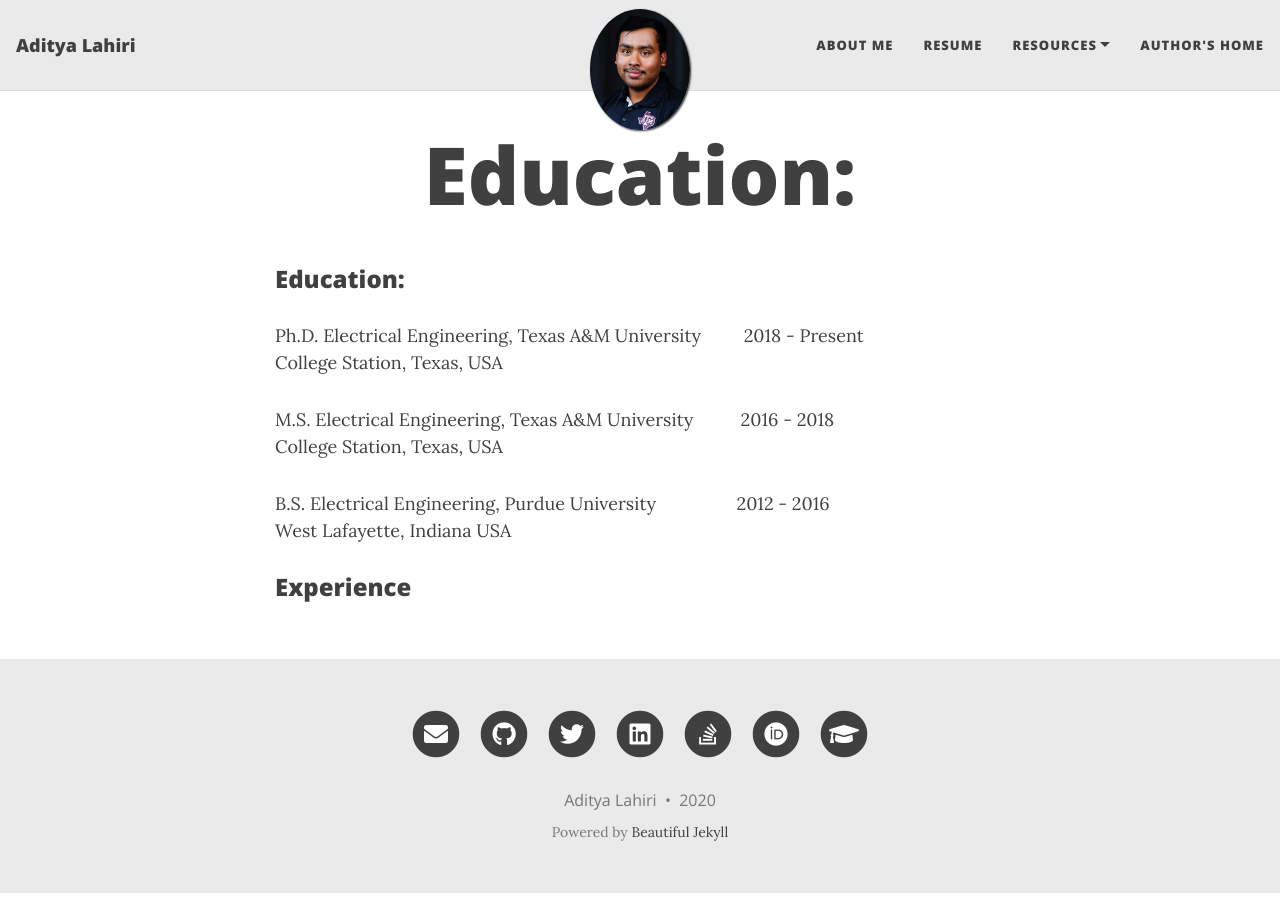
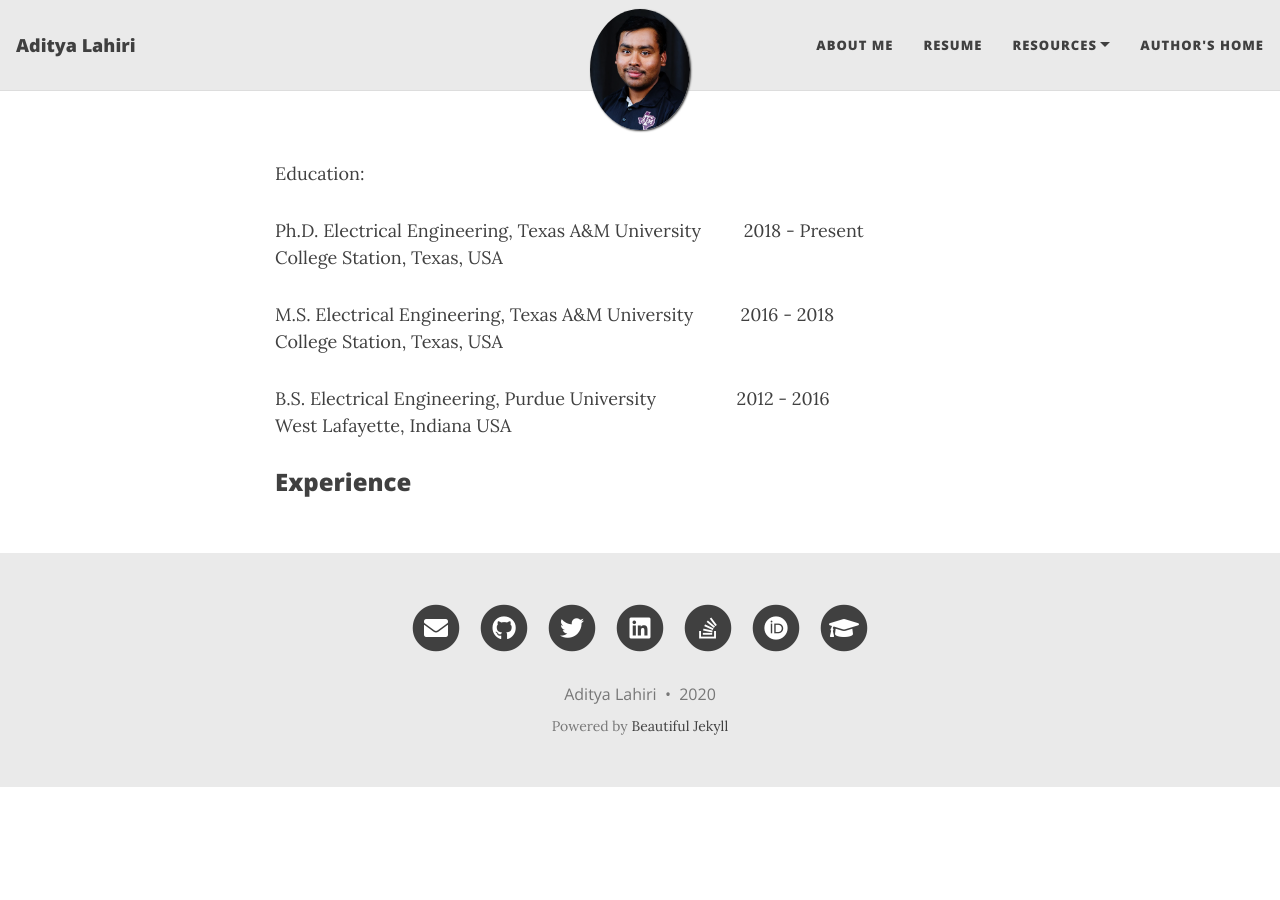
Before and after one commit to adilahiri/adilahiri.github.io, a Jekyll site: the page built from resume.md, in a window 1280 px wide. Built offline with Jekyll 4.4.1, drawn with Linux system fonts in a browser that asks for light colours; nearby versions of some CDN libraries; our own code applies the rules of GitHub Pages for plain Markdown files.

Commit message:
Update resume.md

```diff
--- a/resume.md
+++ b/resume.md
@@ -2,8 +2,8 @@
 layout: page
 ---
 
+Education:
 
-### Education:
 Ph.D.  Electrical Engineering, Texas A&M University &nbsp;&nbsp;&nbsp; &nbsp;&nbsp;&nbsp;     2018 -  Present <br>
 College Station, Texas, USA
 
```
